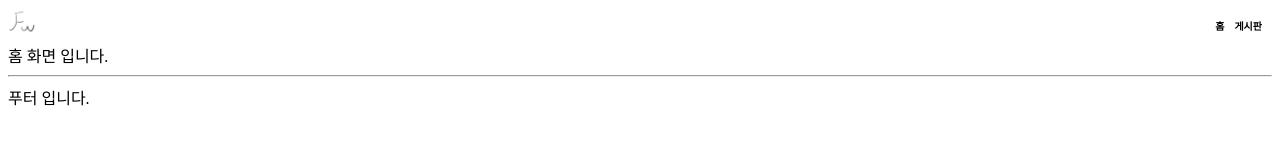
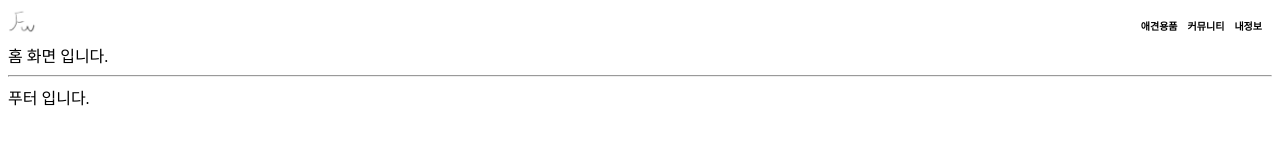
Before and after one commit to JJacking/main, a React (Create React App) app: page / in a window 1280 px wide. Shown: the top 160 px of the page. Built offline with nearby package versions, Linux system fonts and the light colour scheme.

Commit message:
test
1page

```diff
--- a/src/layout/Header.js
+++ b/src/layout/Header.js
@@ -13,8 +13,9 @@ const Header = () => {
                 <img src={logo} width= '30px' />
             </div>
             <ul>
-                <li><a href='/'>홈</a></li>
-                <li><a href='/board'>게시판</a></li>
+                <li><a href='/'>애견용품</a></li>
+                <li><a href='/board'>커뮤니티</a></li>
+                <li><a href='/board'>내정보</a></li>
             </ul>
 
         </div>
```
